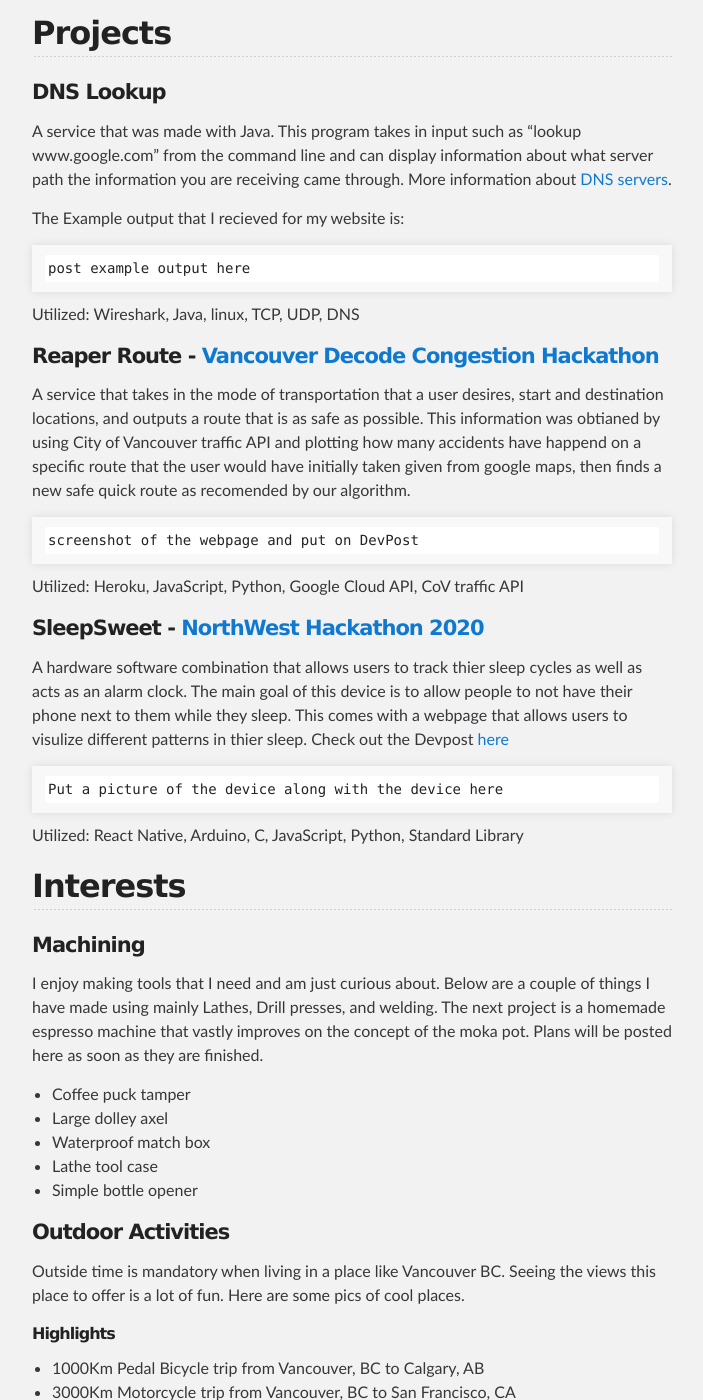
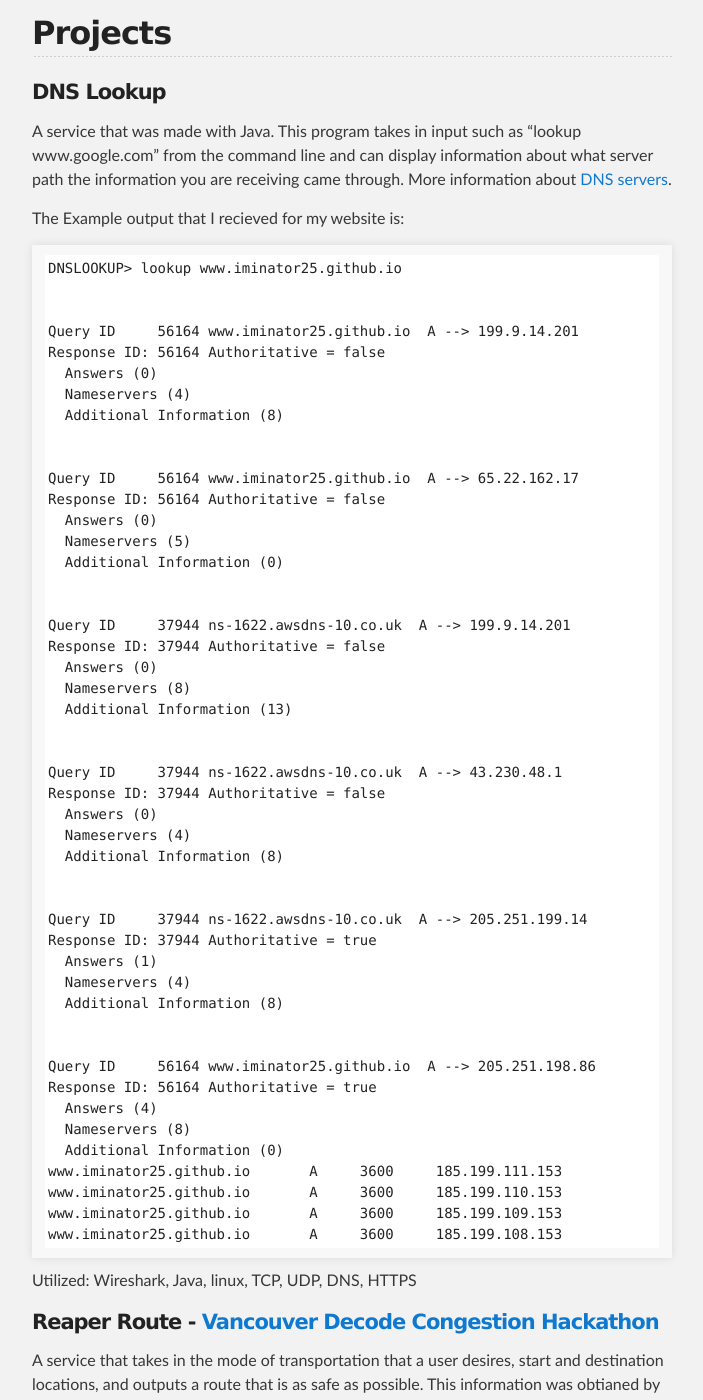
Before and after one commit to iminator25/iminator25.github.io, a Jekyll site: the page built from index.md, in a window 1280 px wide and 1400 px high, scrolled down 799 px. Shown: the whole window, without its empty margins (288-991 px from the left). Built offline with Jekyll 4.4.1, drawn with Linux system fonts in a browser that asks for light colours; some of the changed text lies outside the part shown.

Commit message:
Resume and updates

````diff
--- a/_layouts/default.html
+++ b/_layouts/default.html
@@ -22,7 +22,7 @@
 
           <h1 id="project_title">Imran Adamjee</h1>
           <h2 id="project_tagline">Personal Information and Projects</h2>
-          <h3 id="resume" href="New_cur_res.pdf">Resume</h3>
+          <h3><a href="New_cur_res.pdf">Resume</a></h3>
 
 
           <!-- {% if site.show_downloads %}
--- a/index.md
+++ b/index.md
@@ -18,24 +18,64 @@
 
 The Example output that I recieved for my website is:
 ```
-post example output here
+DNSLOOKUP> lookup www.iminator25.github.io
+
+
+Query ID     56164 www.iminator25.github.io  A --> 199.9.14.201
+Response ID: 56164 Authoritative = false
+  Answers (0)
+  Nameservers (4)
+  Additional Information (8)
+
+
+Query ID     56164 www.iminator25.github.io  A --> 65.22.162.17
+Response ID: 56164 Authoritative = false
+  Answers (0)
+  Nameservers (5)
+  Additional Information (0)
+
+
+Query ID     37944 ns-1622.awsdns-10.co.uk  A --> 199.9.14.201
+Response ID: 37944 Authoritative = false
+  Answers (0)
+  Nameservers (8)
+  Additional Information (13)
+
+
+Query ID     37944 ns-1622.awsdns-10.co.uk  A --> 43.230.48.1
+Response ID: 37944 Authoritative = false
+  Answers (0)
+  Nameservers (4)
+  Additional Information (8)
+
+
+Query ID     37944 ns-1622.awsdns-10.co.uk  A --> 205.251.199.14
+Response ID: 37944 Authoritative = true
+  Answers (1)
+  Nameservers (4)
+  Additional Information (8)
+
+
+Query ID     56164 www.iminator25.github.io  A --> 205.251.198.86
+Response ID: 56164 Authoritative = true
+  Answers (4)
+  Nameservers (8)
+  Additional Information (0)
+www.iminator25.github.io       A     3600     185.199.111.153
+www.iminator25.github.io       A     3600     185.199.110.153
+www.iminator25.github.io       A     3600     185.199.109.153
+www.iminator25.github.io       A     3600     185.199.108.153
 ```
-Utilized: Wireshark, Java, linux, TCP, UDP, DNS
+Utilized: Wireshark, Java, linux, TCP, UDP, DNS, HTTPS
 
 #### Reaper Route - [Vancouver Decode Congestion Hackathon](https://vancouver.ca/streets-transportation/decode-congestion-hackathon.aspx)
-A service that takes in the mode of transportation that a user desires, start and destination locations, and outputs a route that is as safe as possible. This information was obtianed by using City of Vancouver traffic API and plotting how many accidents have happend on a specific route that the user would have initially taken given from google maps, then finds a new safe quick route as recomended by our algorithm.
+A service that takes in the mode of transportation that a user desires, start and destination locations, and outputs a route that is as safe as possible. This information was obtianed by using City of Vancouver traffic API and plotting how many accidents have happend on a specific route that the user would have initially taken given from google maps, then finds a new safe quick route as recomended by our algorithm. The Devpost is [here](https://devpost.com/software/sleep-sweet-uqtnox)
 
-```
-screenshot of the webpage and put on DevPost
-```
 Utilized: Heroku, JavaScript, Python, Google Cloud API, CoV traffic API
 
 #### SleepSweet - [NorthWest Hackathon 2020](https://www.nwhacks.io/)
 A hardware software combination that allows users to track thier sleep cycles as well as acts as an alarm clock. The main goal of this device is to allow people to not have their phone next to them while they sleep. This comes with a webpage that allows users to visulize different patterns in thier sleep. Check out the Devpost [here](https://devpost.com/software/sleep-sweet)
 
-```
-Put a picture of the device along with the device here
-```
 Utilized: React Native, Arduino, C, JavaScript, Python, Standard Library
 
 ## Interests
````
